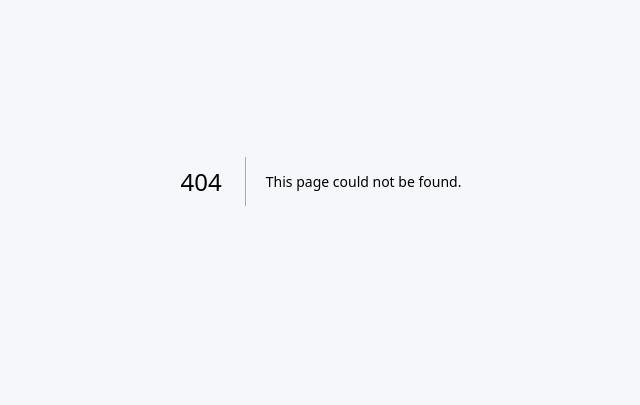
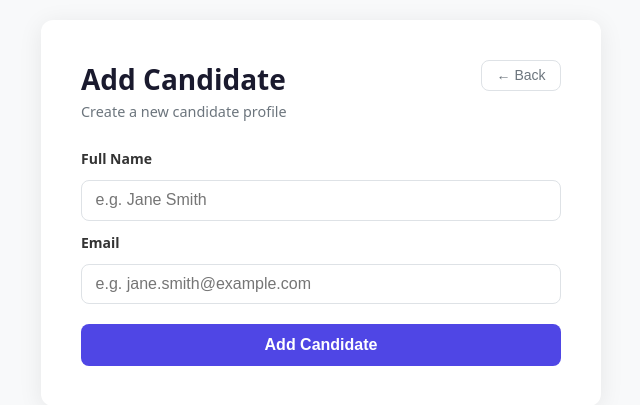
Before and after one commit to jiangboq/AI-interview-system, a Next.js app in the folder apps/web/: page /create_candidate in a window 1280 px wide. Before the commit this address had no page. Shown: the part 219-624 px from the top of the page, without its empty margins (319-959 px from the left). Built offline with nearby package versions, Linux system fonts and the light colour scheme.

Commit message:
Create candidate

```diff
--- /dev/null
+++ b/apps/web/src/app/create_candidate/page.tsx
@@ -0,0 +1,124 @@
+"use client";
+
+import { useState } from "react";
+import { useRouter } from "next/navigation";
+
+export default function CreateCandidatePage() {
+  const router = useRouter();
+  const [name, setName] = useState("");
+  const [email, setEmail] = useState("");
+  const [error, setError] = useState("");
+
+  function handleSubmit() {
+    if (!name.trim() || !email.trim()) {
+      setError("Please fill in both fields.");
+      return;
+    }
+    if (!/^[^\s@]+@[^\s@]+\.[^\s@]+$/.test(email)) {
+      setError("Please enter a valid email address.");
+      return;
+    }
+    // TODO: wire up to API
+    router.push("/candidates");
+  }
+
+  return (
+    <main style={styles.main}>
+      <div style={styles.card}>
+        <div style={styles.header}>
+          <div>
+            <h1 style={styles.title}>Add Candidate</h1>
+            <p style={styles.subtitle}>Create a new candidate profile</p>
+          </div>
+          <button style={styles.backButton} onClick={() => router.push("/candidates")}>
+            ← Back
+          </button>
+        </div>
+
+        <div style={styles.form}>
+          <label style={styles.label}>Full Name</label>
+          <input
+            style={styles.input}
+            placeholder="e.g. Jane Smith"
+            value={name}
+            onChange={(e) => { setName(e.target.value); setError(""); }}
+          />
+
+          <label style={styles.label}>Email</label>
+          <input
+            style={styles.input}
+            placeholder="e.g. jane.smith@example.com"
+            type="email"
+            value={email}
+            onChange={(e) => { setEmail(e.target.value); setError(""); }}
+          />
+
+          {error && <p style={styles.error}>{error}</p>}
+
+          <button style={styles.button} onClick={handleSubmit}>
+            Add Candidate
+          </button>
+        </div>
+      </div>
+    </main>
+  );
+}
+
+const styles: Record<string, React.CSSProperties> = {
+  main: {
+    minHeight: "100vh",
+    display: "flex",
+    alignItems: "center",
+    justifyContent: "center",
+    padding: "2rem",
+    background: "#f8f9fa",
+  },
+  card: {
+    background: "#fff",
+    borderRadius: "12px",
+    boxShadow: "0 4px 24px rgba(0,0,0,0.08)",
+    padding: "2.5rem",
+    width: "100%",
+    maxWidth: "480px",
+  },
+  header: {
+    display: "flex",
+    justifyContent: "space-between",
+    alignItems: "flex-start",
+    marginBottom: "1.75rem",
+  },
+  title: { margin: 0, fontSize: "1.75rem", color: "#1a1a2e" },
+  subtitle: { margin: "0.25rem 0 0", color: "#6c757d", fontSize: "0.9rem" },
+  backButton: {
+    padding: "0.4rem 0.9rem",
+    borderRadius: "8px",
+    border: "1px solid #dee2e6",
+    background: "#fff",
+    color: "#6c757d",
+    fontSize: "0.875rem",
+    cursor: "pointer",
+  },
+  form: { display: "flex", flexDirection: "column", gap: "0.75rem" },
+  label: { fontWeight: 600, fontSize: "0.875rem", color: "#333" },
+  input: {
+    padding: "0.65rem 0.85rem",
+    borderRadius: "8px",
+    border: "1px solid #dee2e6",
+    fontSize: "1rem",
+    outline: "none",
+    width: "100%",
+    boxSizing: "border-box",
+  },
+  error: { color: "#dc3545", fontSize: "0.875rem", margin: 0 },
+  button: {
+    marginTop: "0.5rem",
+    padding: "0.75rem",
+    borderRadius: "8px",
+    border: "none",
+    background: "#4f46e5",
+    color: "#fff",
+    fontSize: "1rem",
+    fontWeight: 600,
+    cursor: "pointer",
+  },
+};
```
Also changed, not shown: apps/web/src/app/candidates/page.tsx (added, +116 -0 lines), apps/web/src/app/jobs/page.tsx (+45 -83 lines), 2 other files (tests, documents, lock files or other folders).
